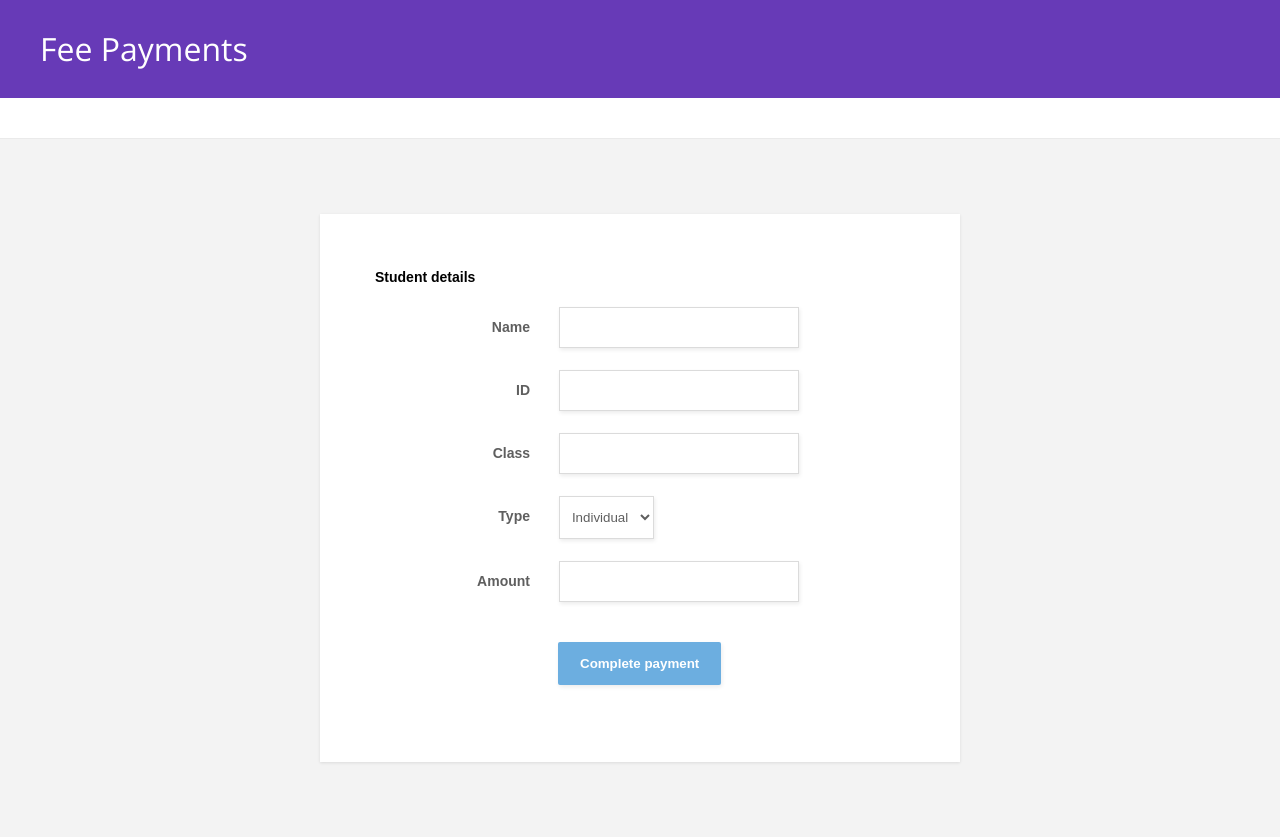
After one commit to KasunDA/Cresendo, a PHP site: page /fee_payments.php in a window 1280 px wide. The commit adds this page. Run offline with PHP 8.4, Linux system fonts and the light colour scheme; tables that the repository leaves empty or names only in its code hold one stand-in row (values such as "Sample post").

Commit message:
fee payment interface(not completed)

```diff
--- /dev/null
+++ b/fee_payments.php
@@ -0,0 +1,107 @@
+
+<?php
+include "connect.php";
+$con = connect();
+include "inc/instrument.php";
+$instruments = get_instrument($con);
+?>
+<!DOCTYPE html>
+<html>
+
+<head>
+
+    <meta charset="utf-8">
+    <meta http-equiv="X-UA-Compatible" content="IE=edge">
+    <meta name="viewport" content="width=device-width, initial-scale=1">
+
+    <title>Fee payments</title>
+
+    <link rel="stylesheet" href="css/demo.css">
+    <link rel="stylesheet" href="css/form-basic.css">
+
+</head>
+
+
+<header>
+    <h1>Fee Payments</h1>
+
+</header>
+
+<ul>
+</ul>
+
+
+<div class="main-content">
+    <form class="form-basic" method="post" action="#">
+
+        <div class="form-row">
+            <label>
+                Student details
+            </label>
+        </div>
+
+        <div class="form-row">
+            <label>
+                <span>Name</span>
+                <input type="text" name="name">
+            </label>
+        </div>
+
+        <div class="form-row">
+            <label>
+                <span>ID</span>
+                <input type="text" name="number">
+            </label>
+        </div>
+
+        <div class="form-row">
+
+        </div>
+        <div class="form-row">
+            <label>
+                <span>Class</span>
+                <input type="text" list="instruments" name="instrument" id="instrument"/>
+                <datalist id="instruments">
+
+                    <?php for ($j = 0; $j < sizeof($instruments); $j++): ?>
+                        <option><?php echo $instruments[$j]; ?></option>
+                    <?php endfor; ?>
+                </datalist>
+            </label>
+
+        </div>
+        <div class="form-row">
+            <label>
+                <span>Type</span>
+                <select name="type">
+                    <option>Individual</option>
+                    <option>Group</option>
+                </select>
+            </label>
+        </div>
+
+        <div class="form-row">
+            <label>
+                <span>Amount</span>
+                <input type="number" name="amount">
+            </label>
+        </div>
+
+
+        <div class="form-row">
+            <button type="submit" name="save">Complete payment</button>
+        </div>
+
+    </form>
+
+</div>
+
+</body>
+
+</html>
+<?php
+if (isset($_POST['save'])){
+
+
+
+}
--- a/html/view_class_details.html
+++ b/html/view_class_details.html
@@ -4,7 +4,7 @@
     <meta charset="UTF-8">
     <title>View Class Details</title>
 </head>
-<body>
+    <body>
 
-</body>
+    </body>
 </html>
--- /dev/null
+++ b/inc/instrument.php
@@ -0,0 +1,27 @@
+<?php
+
+class instrument
+{
+
+}
+
+
+function get_instrument($connection)
+{
+    mysqli_set_charset($connection, 'utf8');
+    $instrument_query = mysqli_query($connection, "SELECT Title from instrument");
+
+    if (!$instrument_query) {
+        die("database query failed." . mysqli_error($connection));
+    }
+
+
+    $instruments = [];
+    while ($instrument = $instrument_query->fetch_array()) {
+        $instruments[] = $instrument["Title"];
+
+    }
+    return array_slice($instruments, 0);
+
+
+}
```
Also changed, not shown: css/view_profile.php (added, +7 -0 lines), edit_class_details.php (added, +7 -0 lines), edit_profile.php (+8 -2 lines).
